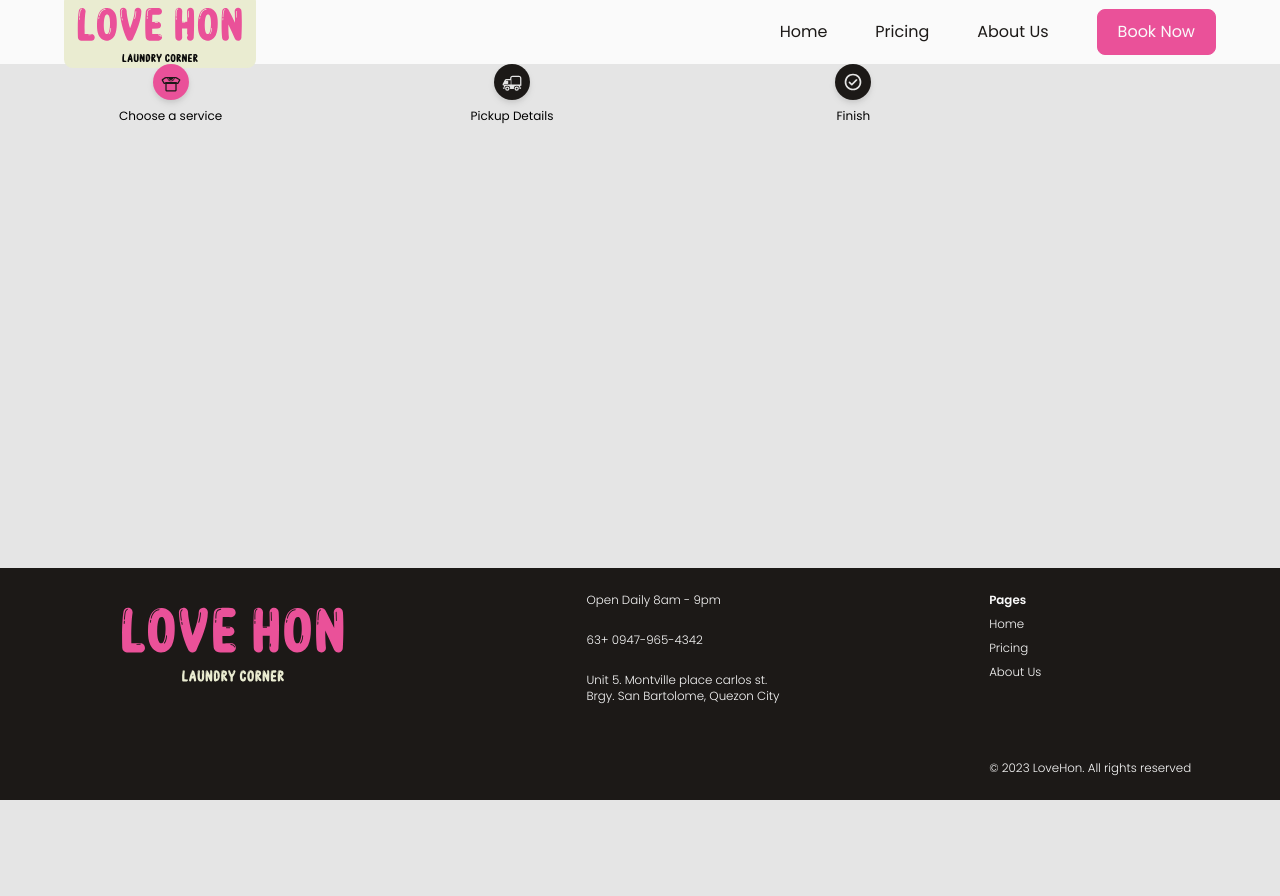
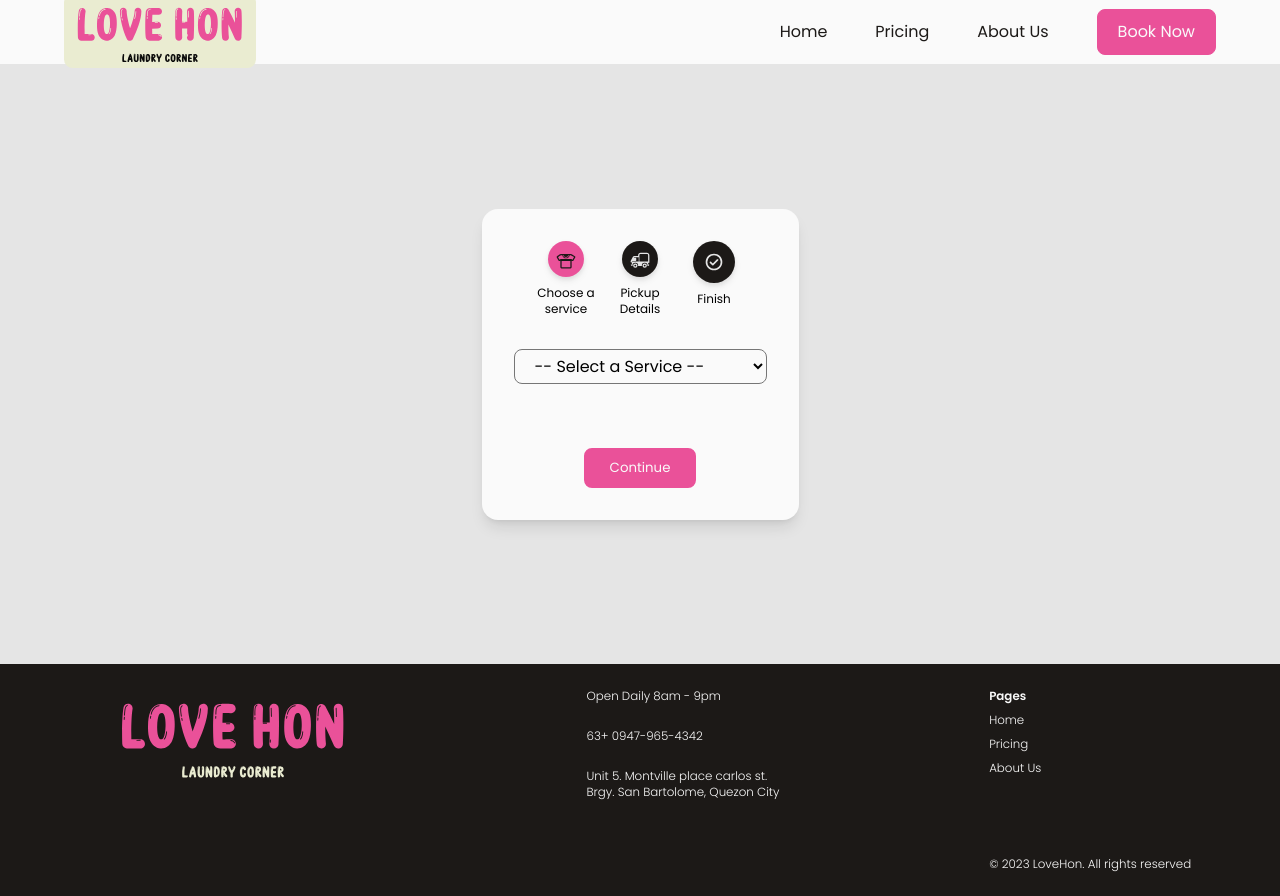
Before and after one commit to ICS2608-Final-Project/laundry-system, a PHP site: page /booking.php in a window 1280 px wide. Before the commit the page ends 800 px from the top, so only its background shows below. Run offline with PHP 8.4, Linux system fonts and the light colour scheme; data comes from the database, SQL or seed files in the repository.

Commit message:
added booking form

```diff
--- a/booking.php
+++ b/booking.php
@@ -6,12 +6,53 @@
     require_once "template/header.php";
     require_once 'classes/ServicesModel.php';
     $progress_status = [];
+    $services = (new ServicesModel())->fetch_services();
 ?>
 <main class="booking-section">
-    <form action="">
+    <form action="" class="booking-form">
         <div class="">
             <?php require_once 'template/progressbar.component.php'; ?>
         </div>
+        <select name="service" id="service">
+            <option selected disabled>-- Select a Service --</option>
+            <?php
+            foreach($services as $service) {
+                echo "<option value=". $service['service_id'] . ">" . ucwords($service['service_name']) . "</option>";
+            }
+            ?>
+        </select>
+        <div class="service-info">
+            <p class="service-price" id="servicePrice"></p>
+            <p class="service-description" id="serviceDescription"></p>
+        </div>
+        <button type="submit">Continue</button>
     </form>
+    <script>
+        const services = [
+            <?php
+            foreach($services as $service) {
+                echo "{";
+                echo "serviceId: ". $service['service_id'] . ", ";
+                echo "serviceName: '". $service['service_name'] . "', ";
+                echo "serviceDescription: '". $service['service_description'] . "', ";
+                echo "servicePrice: '". $service['service_price'] . "', ";
+                echo "},";
+            }
+            ?>
+        ];
+
+        const service = document.getElementById('service');
+
+        service.addEventListener('change', () => {
+            services.forEach((serviceInfo) => {
+                const servicePrice = document.getElementById('servicePrice');
+                const serviceDescription = document.getElementById('serviceDescription');
+                if (serviceInfo['serviceId'] == service.value) {
+                    servicePrice.innerHTML = "P" +serviceInfo['servicePrice'];
+                    serviceDescription.innerHTML = serviceInfo['serviceDescription'];
+                }
+            });
+        });
+    </script>
 </main>
 <?php include_once 'template/footer.php' ?>
--- a/scss/_booking.scss
+++ b/scss/_booking.scss
@@ -1,9 +1,63 @@
-@import 'colors';
-@import 'typography';
-@import 'progressbar';
+@import "colors";
+@import "typography";
+@import "progressbar";
 
 .booking {
+  display: flex;
+  align-items: center;
+  justify-content: center;
+}
+
+.booking-section {
+  display: flex;
+  align-items: center;
+  justify-content: center;
+  min-height: 75vh;
+
+  .booking-form {
     display: flex;
     align-items: center;
+    flex-direction: column;
     justify-content: center;
+    border-radius: 1rem;
+    gap: 2rem;
+    padding: 2rem;
+    background-color: $neutral-white;
+    box-shadow: 0 10px 15px -3px rgb(0 0 0 / 0.1), 0 4px 6px -4px rgb(0 0 0 / 0.1);
+
+    th {
+        font-weight: 600;
+    }
+
+    select, option {
+        font-family: $poppins;
+    }
+
+    select {
+        cursor: pointer;
+        font-size: 1rem;
+        line-height: 1.75rem;
+        background-color: $neutral-white;
+        border-radius: .5rem;
+        padding: .25rem 1rem;
+    }
+
+    button {
+        font-family: $poppins;
+        cursor: pointer;
+        border: 2px solid $primary;
+        background-color: $primary;
+        padding: .5rem 1.5rem;
+        border-radius: .5rem;
+        color: $neutral-white;
+    }
+
+    button:hover {
+        background-color: $neutral-white-2;
+        color: $primary;
+    }
+  }
+  .service-info {
+    justify-self: unset;
+  }
 }
```
Also changed, not shown: css/main.css, 1 other file.
